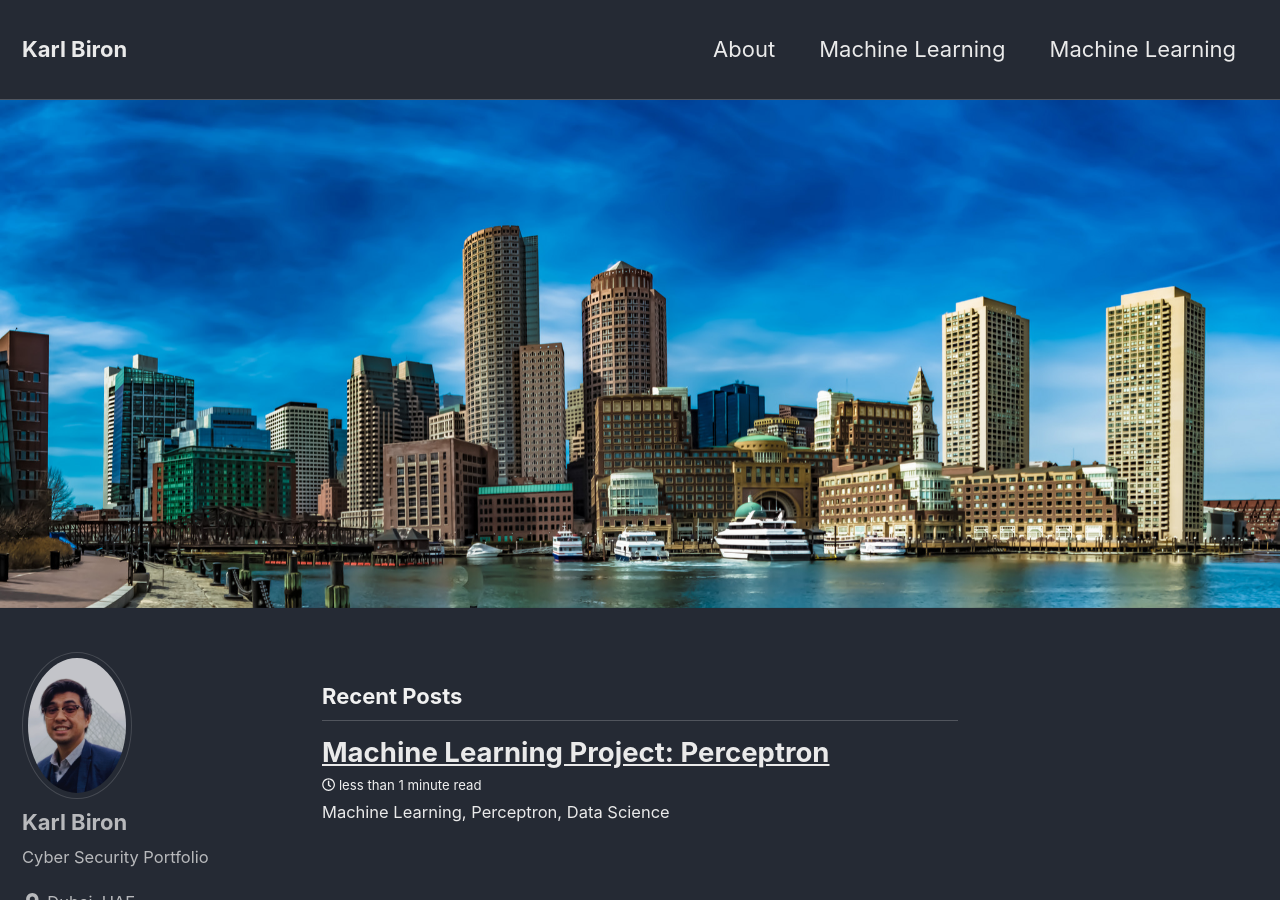
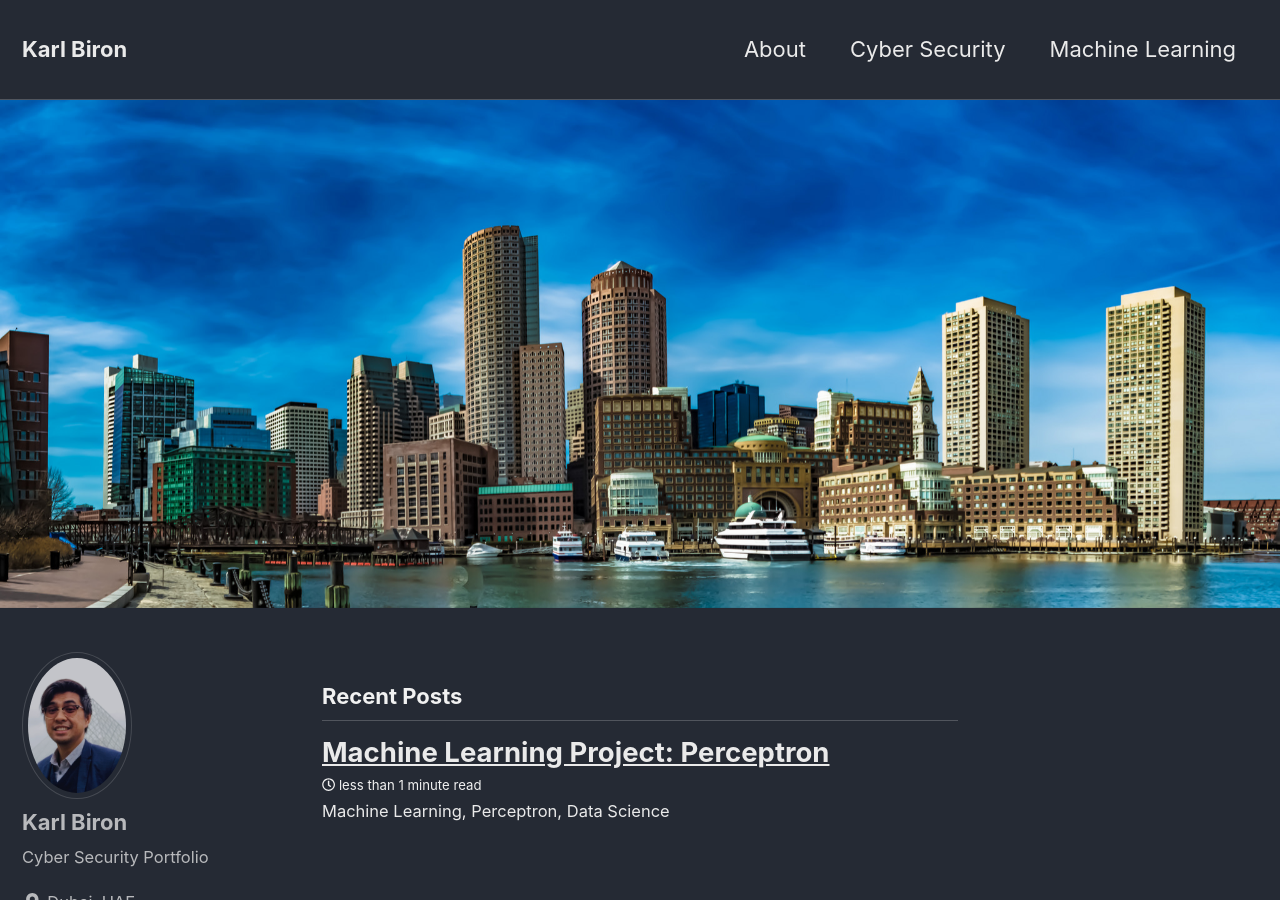
Before and after one commit to KarlBiron/KarlBiron.github.io, a Jekyll site: the page built from index.html, in a window 1280 px wide and 900 px high. Built offline with Jekyll 4.4.1, drawn with Linux system fonts in a browser that asks for light colours; nearby versions of some CDN libraries; the list of posts is cut into pages by our own code.

Commit message:
Push by Git

```diff
--- a/_data/navigation.yml
+++ b/_data/navigation.yml
@@ -2,7 +2,7 @@
 main:
   - title: "About"
     url: /about/
-  - title: "Machine Learning"
+  - title: "Cyber Security"
     url: /cyber-security/
   - title: "Machine Learning"
     url: /machine-learning/
```
